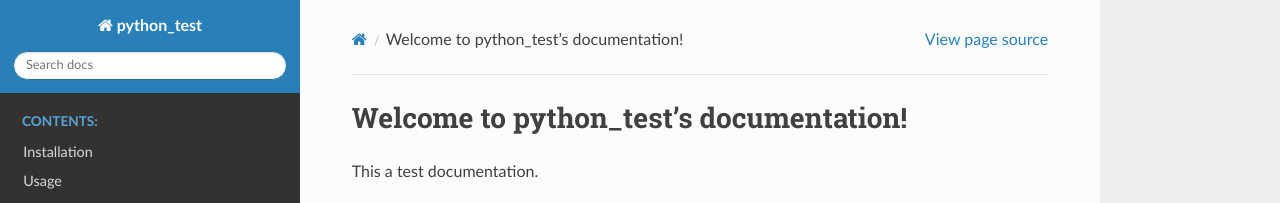
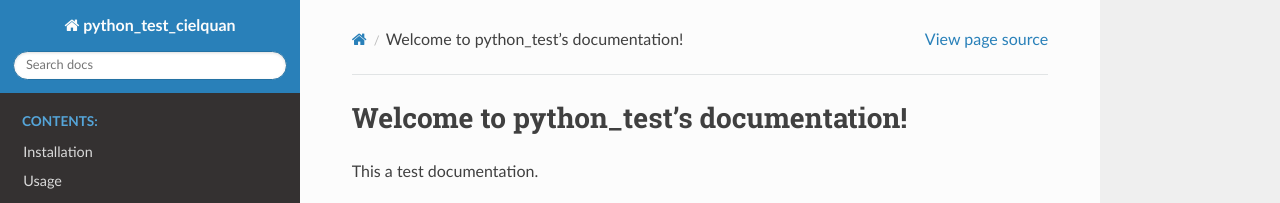
Before and after one commit to Cielquan/python_test-cielquan, a Sphinx documentation site: the page built from docs/source/index.rst, in a window 1280 px wide. Shown: the top 203 px of the page. Built offline with Sphinx 7.4.7 and the Read the Docs theme 2.0.0, drawn with Linux system fonts in a browser that asks for light colours; pages that are not in the unit, such as notebooks, are missing from menus; the version number could not be read and is left out.

Commit message:
Update conf.py

```diff
--- a/docs/source/conf.py
+++ b/docs/source/conf.py
@@ -22,7 +22,7 @@ import sphinx_rtd_theme  # type: ignore[import]
 
 from dotenv import find_dotenv, load_dotenv
 
-from python_test import __version__
+from python_test_cielquan import __version__
 
 
 needs_sphinx = "3.1"  #: Minimum Sphinx version to build the docs
@@ -97,7 +97,7 @@ def get_env_var(
 
 
 #: -- PROJECT INFORMATION --------------------------------------------------------------
-project = "python_test"  # CHANGE ME
+project = "python_test_cielquan"  # CHANGE ME
 author = "Christian Riedel"  # CHANGE ME
 RELEASE_YEAR = "2019"  # CHANGE ME
 copyright = (  # pylint: disable=W0622  # noqa: A001,VNE003
```
